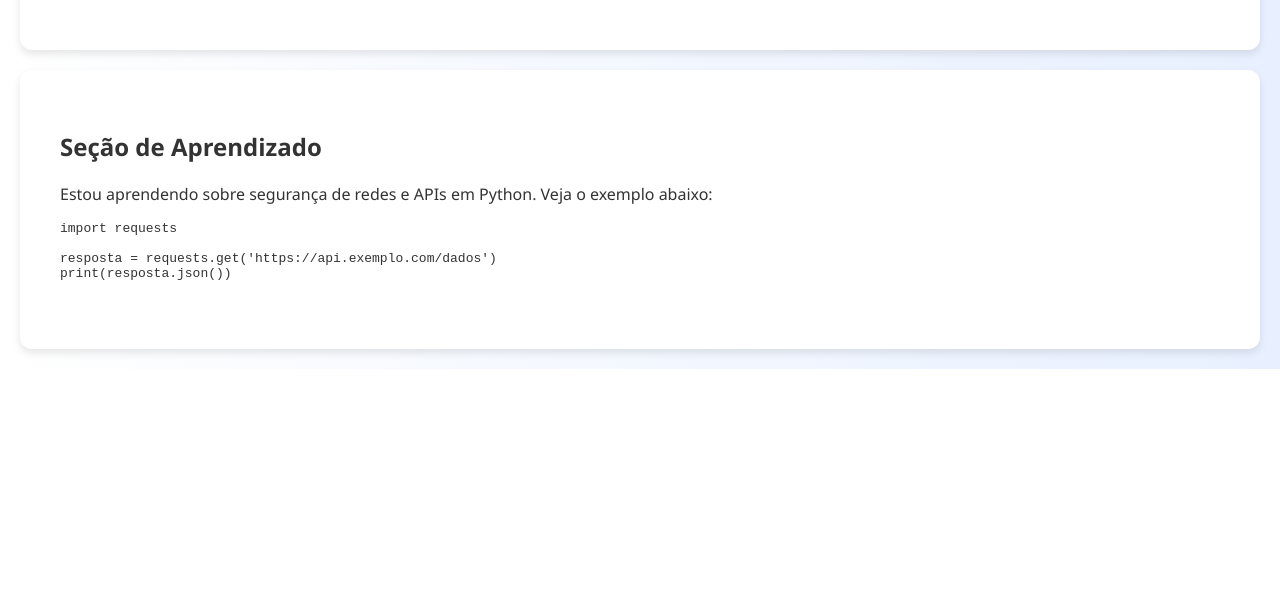
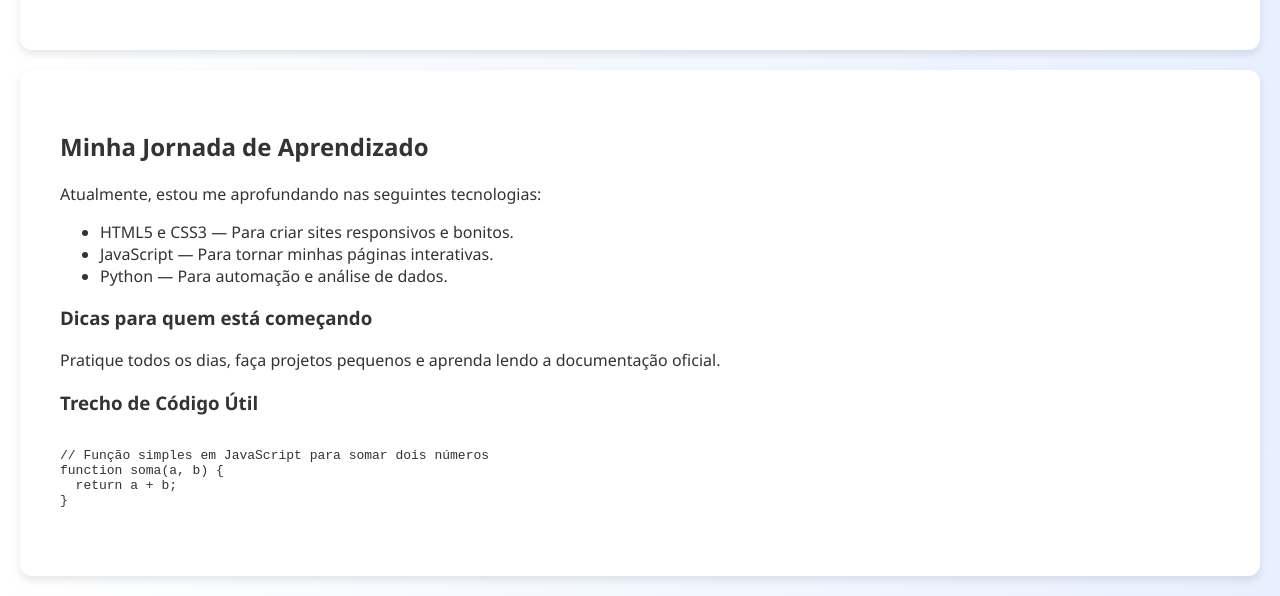
Before and after one commit to derik-will/equipe5portfolio, a plain HTML site: page portfolio-derik/index.html in a window 1280 px wide. Shown: the part 2345-2941 px from the top of the page. Before the commit the page ends 2714 px from the top, so only its background shows below. Drawn offline with Linux system fonts and the light colour scheme; files whose address does not match are found by name.

Commit message:
Adiciona seção de aprendizado com dicas e código de exemplo

```diff
--- a/portfolio-derik/index.html
+++ b/portfolio-derik/index.html
@@ -100,16 +100,26 @@
 
 
 
-  <section id="aprendizado">
-    <h2>Seção de Aprendizado</h2>
-    <p>Estou aprendendo sobre segurança de redes e APIs em Python. Veja o exemplo abaixo:</p>
-    <pre>
-import requests
-
-resposta = requests.get('https://api.exemplo.com/dados')
-print(resposta.json())
-    </pre>
-  </section>
 
 </body>
 </html>
+<section id="aprendizado">
+  <h2>Minha Jornada de Aprendizado</h2>
+  <p>Atualmente, estou me aprofundando nas seguintes tecnologias:</p>
+  <ul>
+    <li>HTML5 e CSS3 — Para criar sites responsivos e bonitos.</li>
+    <li>JavaScript — Para tornar minhas páginas interativas.</li>
+    <li>Python — Para automação e análise de dados.</li>
+  </ul>
+
+  <h3>Dicas para quem está começando</h3>
+  <p>Pratique todos os dias, faça projetos pequenos e aprenda lendo a documentação oficial.</p>
+
+  <h3>Trecho de Código Útil</h3>
+  <pre><code>
+// Função simples em JavaScript para somar dois números
+function soma(a, b) {
+  return a + b;
+}
+  </code></pre>
+</section>
```
Also changed, not shown: equipe 5 portfolio/index.html (line endings or trailing spaces).
